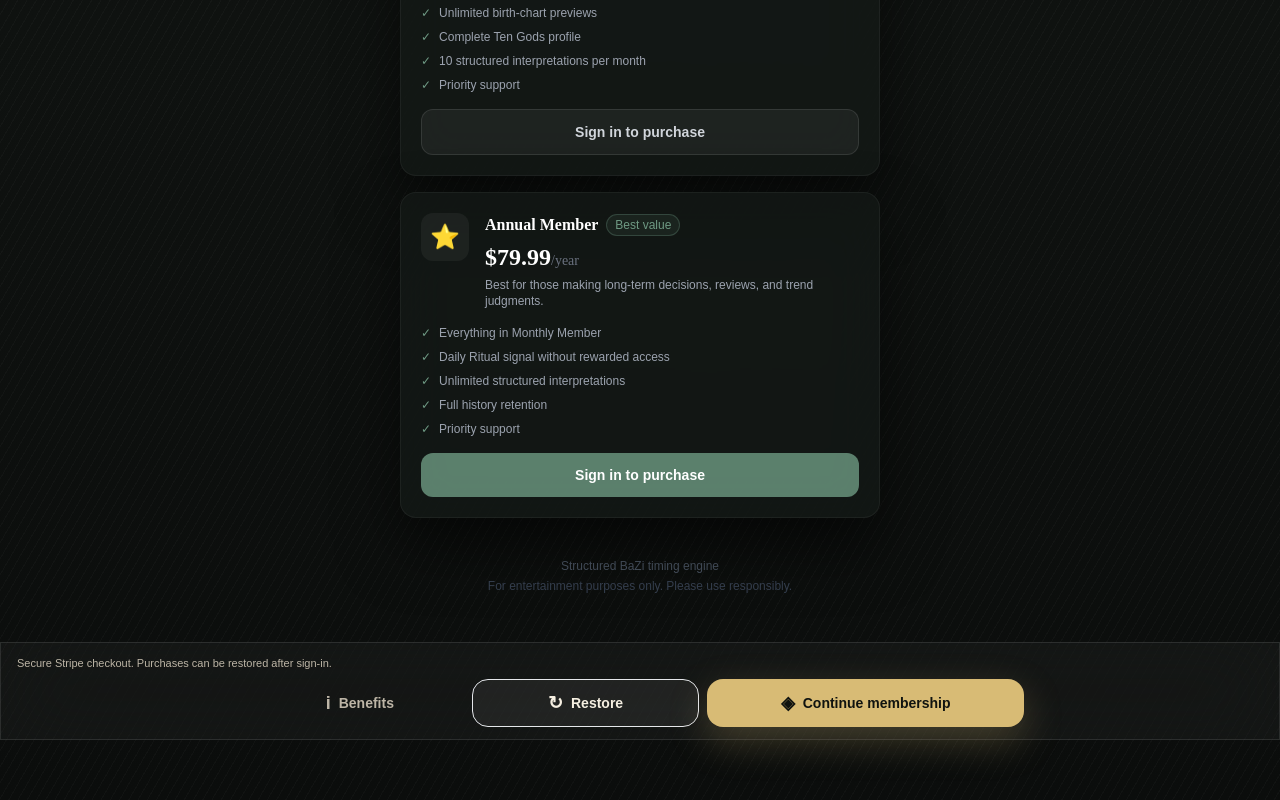
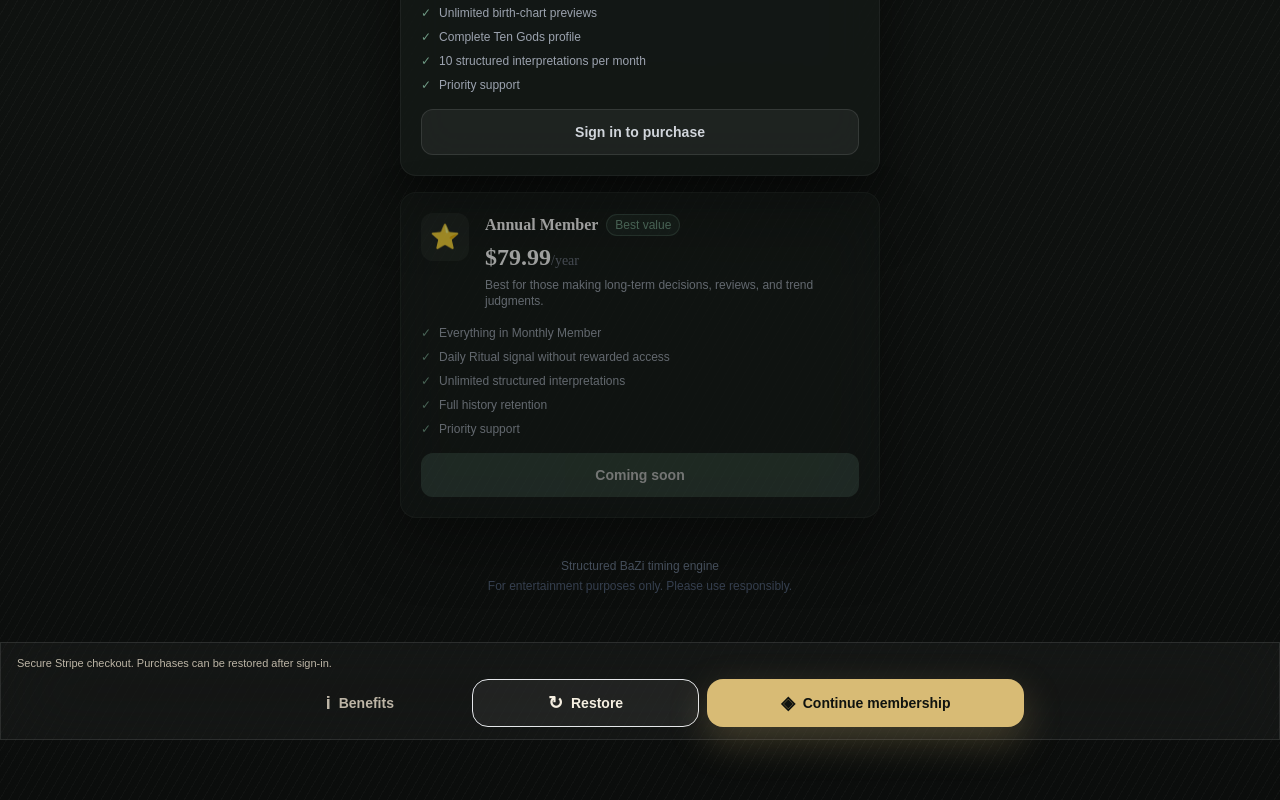
Before and after one commit to jinweijun999-lang/yishun, a Next.js app: page /membership in a window 1280 px wide. Shown: the part 1154-1954 px from the top of the page. Built offline with nearby package versions, Linux system fonts and the light colour scheme; no server answers.

Commit message:
Guard annual membership checkout until configured

```diff
--- a/app/membership/page.tsx
+++ b/app/membership/page.tsx
@@ -116,10 +116,10 @@ export default function MembershipPage() {
         t("membership.annual.feature4"),
         t("membership.annual.feature5"),
       ],
-      cta: t("membership.checkout"),
+      cta: isEnglish ? "Coming soon" : "即将开放",
       ctaHref: "#",
       highlight: true,
-      disabled: false,
+      disabled: true,
       checkoutProduct: "premium_annual",
     },
   ];
@@ -307,10 +307,21 @@ export default function MembershipPage() {
                   </ul>
 
                   {tier.checkoutProduct ? (
-                    profile ? (
+                    tier.disabled ? (
+                      <button
+                        type="button"
+                        disabled
+                        className={`block w-full cursor-not-allowed rounded-xl px-4 py-3 text-center text-sm font-semibold opacity-70 ${
+                          tier.highlight
+                            ? "bg-secondary/40 text-white"
+                            : "border border-white/10 bg-white/5 text-gray-300"
+                        }`}
+                      >
+                        {tier.cta}
+                      </button>
+                    ) : profile ? (
                       <StripeCheckoutButton
                         product={tier.checkoutProduct}
-                        disabled={tier.disabled}
                         className={`block w-full text-center px-4 py-3 rounded-xl font-semibold text-sm transition-colors ${
                           tier.highlight
                             ? "bg-secondary/80 text-white hover:bg-secondary"
```
